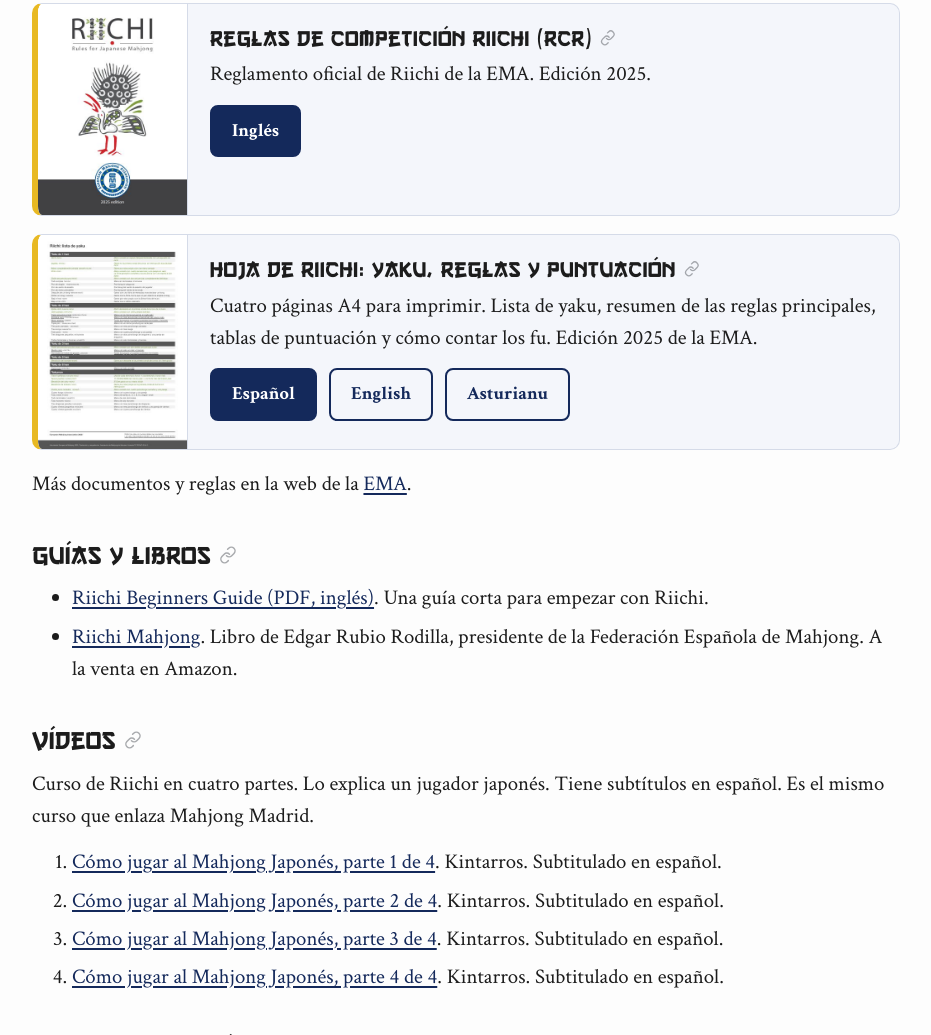
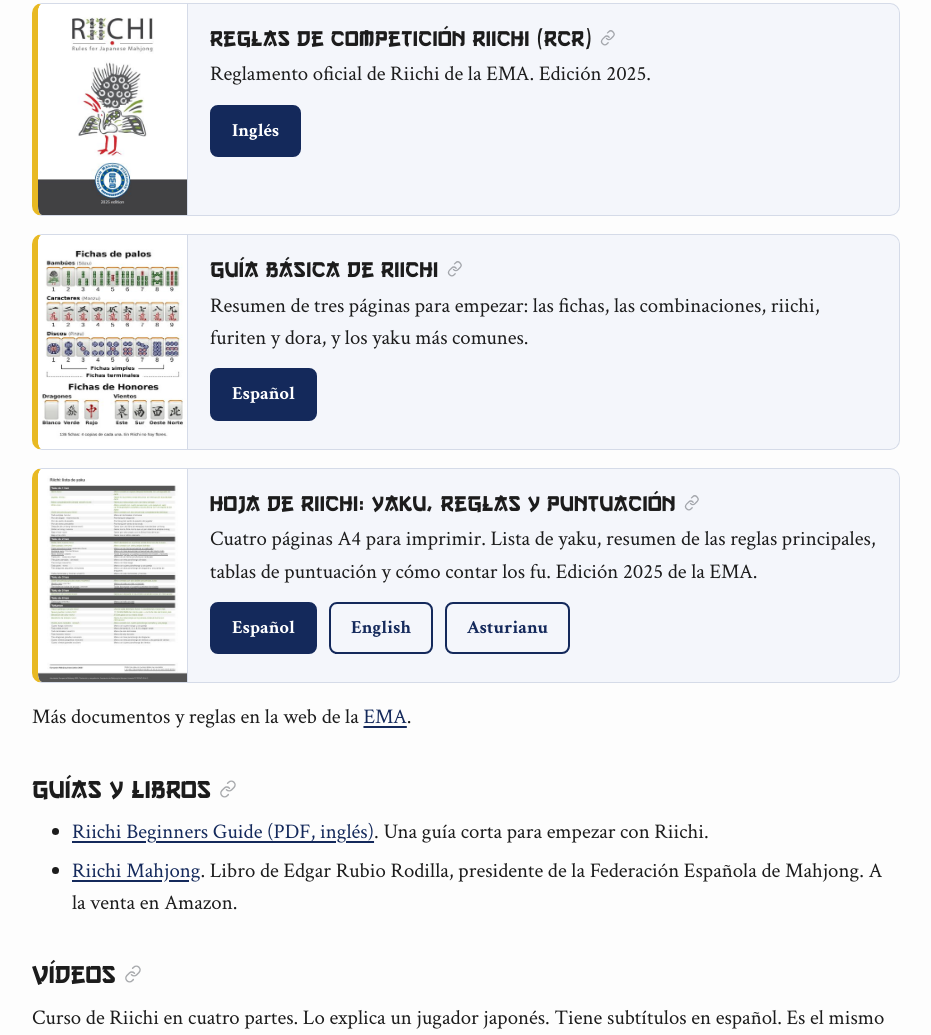
Before and after one commit to ernestovega/WebMahjongAsturias, a website: page site/aprender/riichi/index.html in a window 1280 px wide. Shown: the part 2723-3758 px from the top of the page, without its empty margins (174-1105 px from the left). Drawn offline with Linux system fonts and the light colour scheme.

Commit message:
Añade la guía básica de Riichi a Aprender Riichi (#14)
PDF de 3 páginas con fichas de Martin Persson (reglas EMA 2025), con
miniatura y tarjeta en es/en/ast. Corrige la descripción de la guía
básica de MCR, que ya solo trae manos de MCR.


Claude-Session: https://claude.ai/code/session_011BzNjxnMWf8FvpqdBrci7X

Co-authored-by: Claude <noreply@anthropic.com>

```diff
--- a/site/aprender/riichi/index.html
+++ b/site/aprender/riichi/index.html
@@ -156,6 +156,16 @@
   </div>
 </div>
 <div class="rulebook has-img">
+  <a class="rb-img" href="/docs/riichi-basico-es.pdf" target="_blank" rel="noopener noreferrer" tabindex="-1" aria-hidden="true"><img src="/img/docs/riichi-basic-es.jpg" width="360" height="481" alt="" loading="lazy"></a>
+  <div class="rb-body">
+    <h3>Guía básica de Riichi</h3>
+    <p>Resumen de tres páginas para empezar: las fichas, las combinaciones, riichi, furiten y dora, y los yaku más comunes.</p>
+    <div class="btns">
+    <a class="btn" href="/docs/riichi-basico-es.pdf" target="_blank" rel="noopener noreferrer">Español<span class="sr-only"> (se abre en una pestaña nueva)</span></a>
+    </div>
+  </div>
+</div>
+<div class="rulebook has-img">
   <a class="rb-img" href="/docs/riichi-sheet-es.pdf" target="_blank" rel="noopener noreferrer" tabindex="-1" aria-hidden="true"><img src="/img/docs/riichi-sheet-es.jpg" width="360" height="510" alt="" loading="lazy"></a>
   <div class="rb-body">
     <h3>Hoja de Riichi: yaku, reglas y puntuación</h3>
```
Also changed, not shown: site/aprender/mcr/index.html (+1 -1 lines), site/ast/deprender/mcr/index.html (+1 -1 lines), site/ast/deprender/riichi/index.html (+10 -0 lines), site/en/learn/mcr/index.html (+1 -1 lines), site/en/learn/riichi/index.html (+10 -0 lines), site/img/docs/riichi-basic-es.jpg (added), 1 other file.
